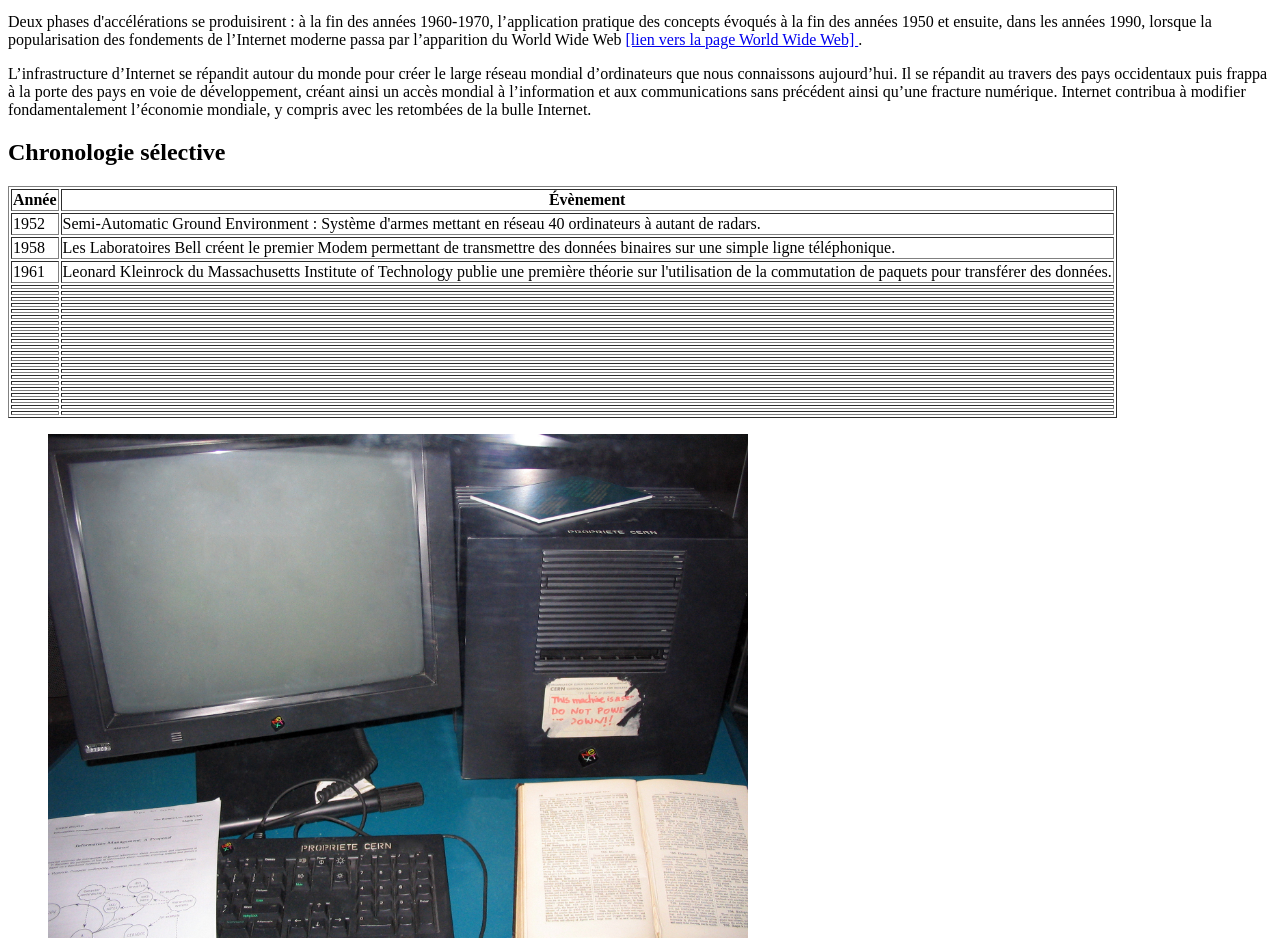
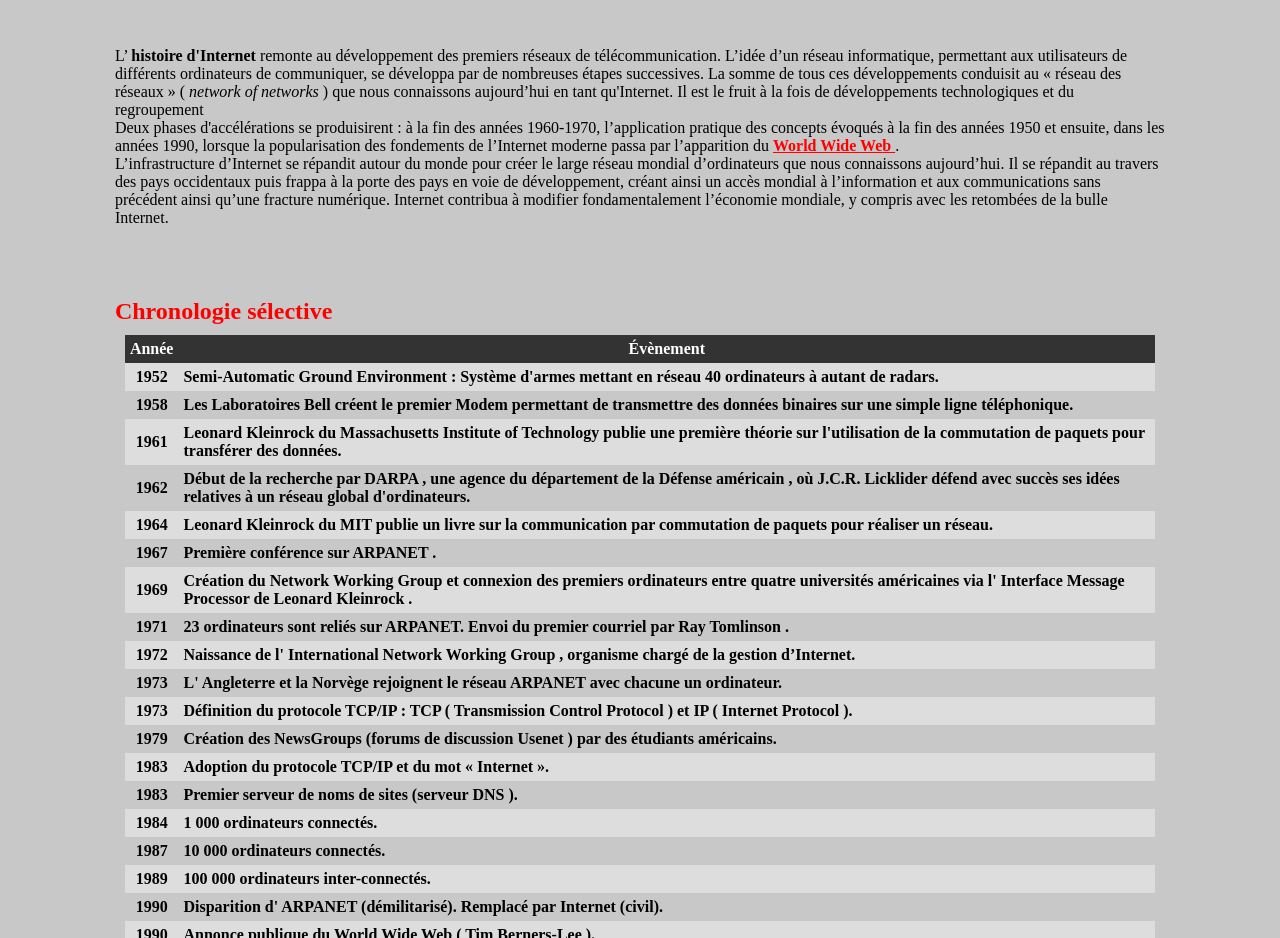
Before and after one commit to Kossi-Francois/formation-poe-devWeb, a plain HTML site: page TP/TP7/page1.html in a window 1280 px wide. Shown: the part 137-1075 px from the top of the page. Drawn offline with Linux system fonts and the light colour scheme.

Commit message:
ajout css tp8

```diff
--- a/TP/TP7/page1.html
+++ b/TP/TP7/page1.html
@@ -5,12 +5,19 @@
     <meta http-equiv="X-UA-Compatible" content="IE=edge" />
     <meta name="viewport" content="width=device-width, initial-scale=1.0" />
     <title>Histoire d’Internet</title>
+
+    <link rel="preconnect" href="https://fonts.googleapis.com">
+<link rel="preconnect" href="https://fonts.gstatic.com" crossorigin>
+<link href="https://fonts.googleapis.com/css2?family=Roboto:ital,wght@0,100;0,700;1,500;1,900&family=Ubuntu:ital,wght@1,300&display=swap" rel="stylesheet">
+
+    <link rel="stylesheet" href="style.css">
   </head>
   <body>
+
     <main>
-      <h1>Page 1 : Histoire d’Internet</h1>
+      <h1>Histoire d’Internet</h1>
 
-      <div>
+      <div class="div-description">
         <p>
           L’ <strong> histoire d'Internet</strong> remonte au développement des
           premiers réseaux de télécommunication. L’idée d’un réseau
@@ -27,8 +34,8 @@
           1960-1970, l’application pratique des concepts évoqués à la fin des
           années 1950 et ensuite, dans les années 1990, lorsque la
           popularisation des fondements de l’Internet moderne passa par
-          l’apparition du World Wide Web
-          <a href="page2.html"> [lien vers la page World Wide Web] </a> .
+          l’apparition du
+          <a href="page2.html"> World Wide Web </a> .
         </p>
 
         <p>
@@ -43,10 +50,10 @@
         </p>
       </div>
 
-      <div>
+      <div class="div-table">
         <h2>Chronologie sélective</h2>
 
-        <table border="">
+        <table >
           <thead>
             <tr>
               <th>Année</th>
@@ -56,14 +63,14 @@
 
           <tbody>
             <tr>
-              <td>1952</td>
+              <td class="col-1">1952</td>
               <td>
                 Semi-Automatic Ground Environment : Système d'armes mettant en
                 réseau 40 ordinateurs à autant de radars.
               </td>
             </tr>
-            <tr>
-              <td>1958</td>
+            <tr class="tr-alt">
+              <td class="col-1">1958</td>
               <td>
                 Les Laboratoires Bell créent le premier Modem permettant de
                 transmettre des données binaires sur une simple ligne
@@ -71,106 +78,109 @@
               </td>
             </tr>
             <tr>
-              <td>1961</td>
+              <td class="col-1">1961</td>
               <td>
                 Leonard Kleinrock du Massachusetts Institute of Technology
                 publie une première théorie sur l'utilisation de la commutation
                 de paquets pour transférer des données.
               </td>
             </tr>
-            <tr>
-              <td></td>
-              <td></td>
+            <tr class="tr-alt">
+              <td class="col-1">1962</td>
+              <td>Début de la recherche par DARPA , une agence du département de la Défense
+américain , où J.C.R. Licklider défend avec succès ses idées relatives à un réseau
+global d'ordinateurs.</td>
             </tr>
             <tr>
-              <td></td>
-              <td></td>
+              <td class="col-1">1964</td>
+              <td> Leonard Kleinrock du MIT publie un livre sur la communication par commutation
+de paquets pour réaliser un réseau.</td>
+            </tr>
+            <tr class="tr-alt">
+              <td class="col-1">1967</td>
+              <td>Première conférence sur ARPANET .</td>
             </tr>
             <tr>
-              <td></td>
-              <td></td>
+              <td class="col-1">1969</td>
+              <td>Création du Network Working Group et connexion des premiers ordinateurs entre
+quatre universités américaines via l' Interface Message Processor de Leonard
+Kleinrock .</td>
+            </tr>
+            <tr class="tr-alt">
+              <td class="col-1">1971</td>
+              <td>23 ordinateurs sont reliés sur ARPANET. Envoi du premier courriel par Ray
+Tomlinson .</td>
             </tr>
             <tr>
-              <td></td>
-              <td></td>
+              <td class="col-1">1972</td>
+              <td>Naissance de l' International Network Working Group , organisme chargé de la
+gestion d’Internet.</td>
+            </tr>
+            <tr class="tr-alt">
+              <td class="col-1">1973</td>
+              <td>L' Angleterre et la Norvège rejoignent le réseau ARPANET avec chacune un
+ordinateur.</td>
             </tr>
             <tr>
-              <td></td>
-              <td></td>
+              <td class="col-1">1973</td>
+              <td>Définition du protocole TCP/IP : TCP ( Transmission Control Protocol ) et IP
+( Internet Protocol ).</td>
+            </tr>
+            <tr class="tr-alt">
+              <td class="col-1">1979</td>
+              <td>Création des NewsGroups (forums de discussion Usenet ) par des étudiants
+américains.</td>
             </tr>
             <tr>
-              <td></td>
-              <td></td>
+              <td class="col-1">1983</td>
+              <td>Adoption du protocole TCP/IP et du mot « Internet ».</td>
+            </tr>
+            <tr class="tr-alt">
+              <td class="col-1">1983</td>
+              <td>Premier serveur de noms de sites (serveur DNS ).</td>
             </tr>
             <tr>
-              <td></td>
-              <td></td>
+              <td class="col-1">1984</td>
+              <td>1 000 ordinateurs connectés.</td>
+            </tr>
+            <tr class="tr-alt">
+              <td class="col-1">1987</td>
+              <td>10 000 ordinateurs connectés.</td>
             </tr>
             <tr>
-              <td></td>
-              <td></td>
+              <td class="col-1">1989</td>
+              <td>100 000 ordinateurs inter-connectés.</td>
             </tr>
             <tr>
-              <td></td>
-              <td></td>
+              <td class="col-1">1990</td>
+              <td>Disparition d' ARPANET (démilitarisé). Remplacé par Internet (civil).</td>
             </tr>
             <tr>
-              <td></td>
-              <td></td>
+              <td class="col-1">1990</td>
+              <td>Annonce publique du World Wide Web ( Tim Berners-Lee ).</td>
             </tr>
             <tr>
-              <td></td>
-              <td></td>
+              <td class="col-1">1992</td>
+              <td>1 000 000 ordinateurs connectés.</td>
             </tr>
             <tr>
-              <td></td>
-              <td></td>
+              <td class="col-1">1993</td>
+              <td>Apparition du Navigateur web NCSA Mosaic .</td>
             </tr>
             <tr>
-              <td></td>
-              <td></td>
+              <td class="col-1">1996</td>
+              <td>36 000 000 ordinateurs connectés.</td>
             </tr>
             <tr>
-              <td></td>
-              <td></td>
+              <td class="col-1">2000</td>
+              <td>Explosion de la bulle Internet (368 540 000 ordinateurs connectés).</td>
             </tr>
-            <tr>
-              <td></td>
-              <td></td>
-            </tr>
-            <tr>
-              <td></td>
-              <td></td>
-            </tr>
-            <tr>
-              <td></td>
-              <td></td>
-            </tr>
-            <tr>
-              <td></td>
-              <td></td>
-            </tr>
-            <tr>
-              <td></td>
-              <td></td>
-            </tr>
-            <tr>
-              <td></td>
-              <td></td>
-            </tr>
-            <tr>
-              <td></td>
-              <td></td>
-            </tr>
-            <tr>
-              <td></td>
-              <td></td>
-            </tr>
+
           </tbody>
         </table>
       </div>
 
-      <div>
+      <div class="div-img-server">
         <figure>
           <img
             src="tp_maquette/web-server.jpg"
@@ -190,10 +200,10 @@
         </figure>
       </div>
 
-      <div>
+      <div class="div-protocol">
         <h2>Protocole TCP/IP</h2>
 
-        <p>
+        <p class="protocol-1">
           L'abondante diversité des méthodes de communications réseau amena un
           besoin d'uniformisation. Robert E. Kahn recruta Vinton G. Cerf de
           l'université Stanford dans le but de travailler ensemble sur ce
@@ -206,7 +216,7 @@
           réseau Cyclades) un important travail de développement.
         </p>
 
-        <p>
+        <p class="p-physiq-role">
           Avec le rôle du réseau physique réduit à son strict minimum, il devint
           alors possible de fusionner à peu près tout type de réseau sans tenir
           compte de leurs caractéristiques et ainsi résoudre le problème que
@@ -221,6 +231,9 @@
       </div>
 
 
+
+
+
     </main>
   </body>
 </html>
--- /dev/null
+++ b/TP/TP7/style.css
@@ -0,0 +1,146 @@
+
+*{
+    padding: 0px;
+    margin: 0px;
+}
+
+
+
+body{
+    /*
+    font-family: "Ubuntu";
+    */
+}
+
+
+div{
+    margin: 5%;
+    padding: 0.5%;
+}
+
+
+main{
+    padding: 50px;
+    background-color: #C8C8C8;
+
+}
+
+h1{
+    text-align: center;
+    font-weight: 900;
+    font-size: 60px;
+}
+
+
+h2{
+    color: red;
+    font-weight: 900;
+}
+
+h3, h4{
+    margin: 10px;
+}
+
+
+
+a{
+    color: red;
+    font-weight: bold;
+}
+
+
+
+/***div section**/
+
+
+.div-description{
+
+}
+
+
+.div-table{
+
+}
+
+
+.div-img-server{
+border: 3px solid red;
+border-radius: 10px;
+padding: 20px;
+
+
+
+background-color: #333333;
+
+color: white;
+
+text-align: center;
+
+}
+
+img{
+    width: 100%;
+}
+
+
+.p-physiq-role{
+    margin-top: 15px;
+    margin-left: 40px;
+    margin-right: 40px;
+    padding: 10px;
+    border: 4px dashed ;
+    background-color: #B7B7B7;
+    color: #5044AE;
+
+
+}
+
+
+
+
+/**table***/
+
+
+table{
+
+    margin: 10px;
+    border-collapse: collapse;
+    font-weight: 700;
+    padding: 10px;
+}
+
+
+
+
+.col-1{
+    font-weight: 900;
+    text-align: center;
+}
+
+
+
+
+tbody>tr:nth-child(even){
+
+}
+
+
+tbody>tr:nth-child(odd){
+    background-color: #DDDDDD;
+}
+
+td, th{
+    padding: 5px;
+}
+
+thead{
+    background-color: #333333 ;
+    color: white;
+
+}
+
+tbody>tr:hover{
+cursor: pointer;
+background-color: #999999;
+
+}
--- /dev/null
+++ b/css/style3.css
@@ -0,0 +1,48 @@
+body {
+  font-family: "Roboto", sans-serif;
+}
+
+h2{
+    font-weight: lighter;
+}
+
+.para {
+  color: orangered;
+  background-color: rgb(75, 54, 90);
+  text-align: center;
+  margin-bottom: 100.99999999999999px;
+
+}
+
+
+
+.technos {
+  font-weight: bold;
+  color: red;
+}
+
+
+
+
+.tech-title{
+    text-decoration: underline;
+}
+
+ul.list-SGBD{
+    color: red;
+}
+
+div p {
+    background-color: grey;
+}
+
+.toto > p {
+    font-weight: bold;
+}
+
+
+.joie{
+    border: 10px double black;
+    border-radius: 25px 25px  1px 1px;
+    padding: 5px;
+}
```
Also changed, not shown: TP/TP7/page2.html (+9 -3 lines), css/css2_combinateur.html (added, +40 -0 lines), css/css3_properties.html (added, +55 -0 lines), css/css8_positionement.html (added, +15 -0 lines), css/css_pseudo_class.html (added, +31 -0 lines), css/style2.css (added, +10 -0 lines), css/style6.css (added, +34 -0 lines), css/style8.css (added, +21 -0 lines).
